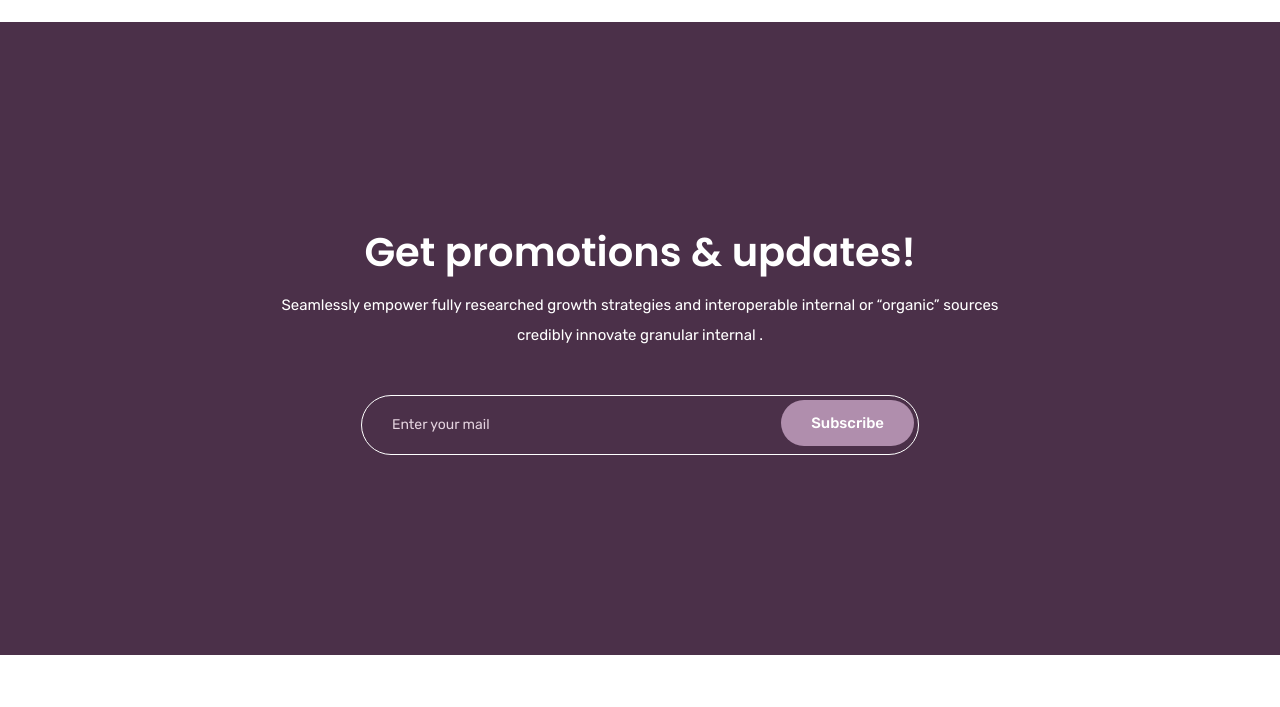
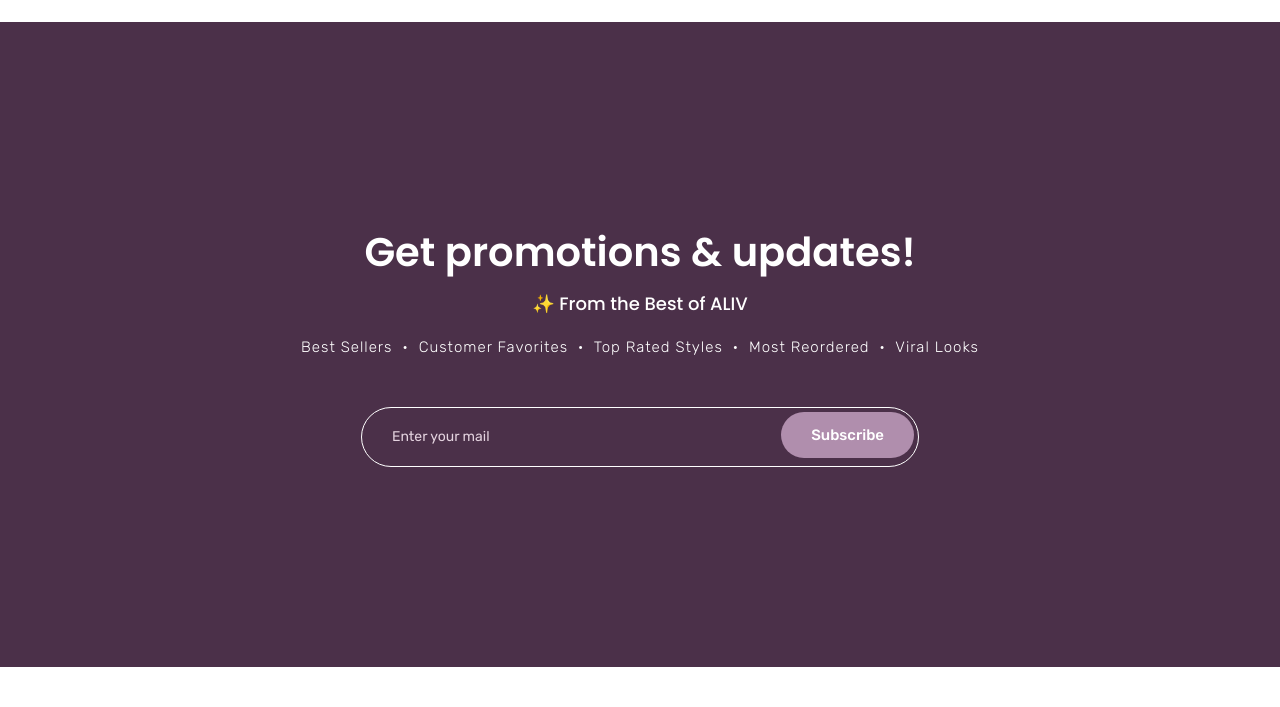
Before and after one commit to JoelJoby/alivv, a Django app: page /product/2 in a window 1280 px wide. Shown: the part 1632-2339 px from the top of the page. Run offline with Django 5.2, Linux system fonts and the light colour scheme; data comes from the database, SQL or seed files in the repository; both versions use the stored data as it was after the commit; some libraries are stand-ins or nearby versions.

Commit message:
small changes

```diff
--- a/website/templates/category.html
+++ b/website/templates/category.html
@@ -149,12 +149,12 @@
             </div>
         </div>
         <div class="row justify-content-center">
-            <div class="col-lg-3 col-sm-6">
+            <!-- <div class="col-lg-3 col-sm-6">
                 <div class="single_feature_part">
                     <img src="{% static 'website/img/icon/feature_icon_1.svg' %}" alt="#">
                     <h4>Credit Card Support</h4>
                 </div>
-            </div>
+            </div> -->
             <div class="col-lg-3 col-sm-6">
                 <div class="single_feature_part">
                     <img src="{% static 'website/img/icon/feature_icon_2.svg' %}" alt="#">
--- a/website/templates/contact.html
+++ b/website/templates/contact.html
@@ -84,7 +84,7 @@
                     <span class="contact-info__icon"><i class="ti-tablet"></i></span>
                     <div class="media-body">
                         <h3>+91 9876543210</h3>
-                        <p>Anytime</p>
+                        <p>Contact Us Anytime</p>
                     </div>
                 </div>
                 <div class="media contact-info">
--- a/website/templates/product.html
+++ b/website/templates/product.html
@@ -47,7 +47,7 @@
                             <p>Quantity</p>
                             <div class="product_count d-inline-block">
                                 <span class="product_count_item inumber-decrement"> <i class="ti-minus"></i></span>
-                                <input class="product_count_item input-number" type="text" value="1" min="0" max="10">
+                                <input class="product_count_item input-number" type="text" value="1" min="1" max="10">
                                 <span class="product_count_item number-increment"> <i class="ti-plus"></i></span>
                             </div>
 
@@ -88,9 +88,10 @@
             <div class="col-lg-8">
                 <div class="subscribe_part_content">
                     <h2>Get promotions & updates!</h2>
-                    <p>Seamlessly empower fully researched growth strategies and interoperable internal or “organic”
-                        sources
-                        credibly innovate granular internal .</p>
+                    <h4 style="color: #fff; margin-bottom: 15px;">✨ From the Best of ALIV</h4>
+                    <p style="letter-spacing: 1px; font-weight: 300; margin-bottom: 30px;">Best Sellers
+                        &nbsp;&bull;&nbsp; Customer Favorites &nbsp;&bull;&nbsp; Top Rated Styles &nbsp;&bull;&nbsp;
+                        Most Reordered &nbsp;&bull;&nbsp; Viral Looks</p>
                     <div class="subscribe_form">
                         <form action="{% url 'subscribe' %}" method="POST">
                             {% csrf_token %}
```
Also changed, not shown: db.sqlite3.
